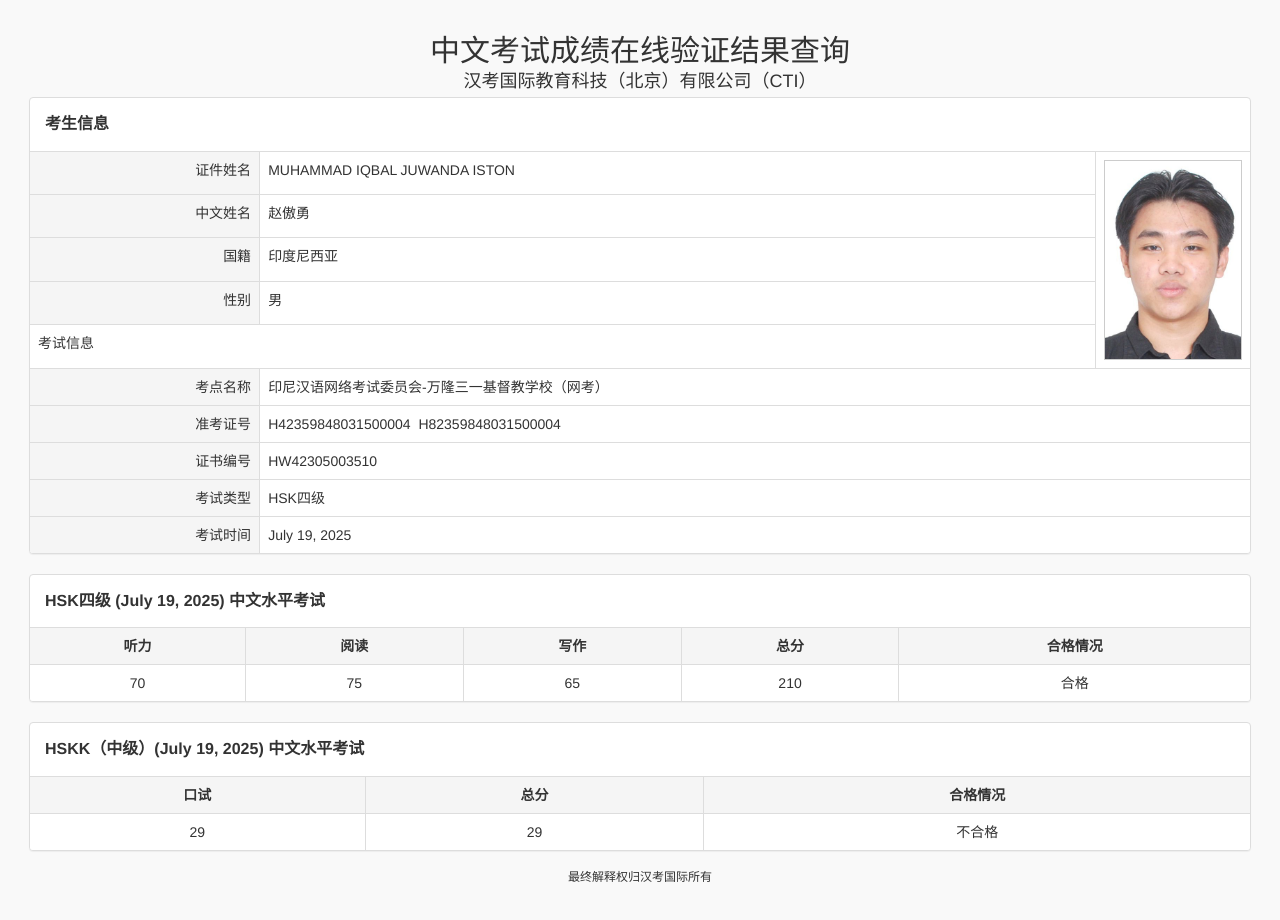
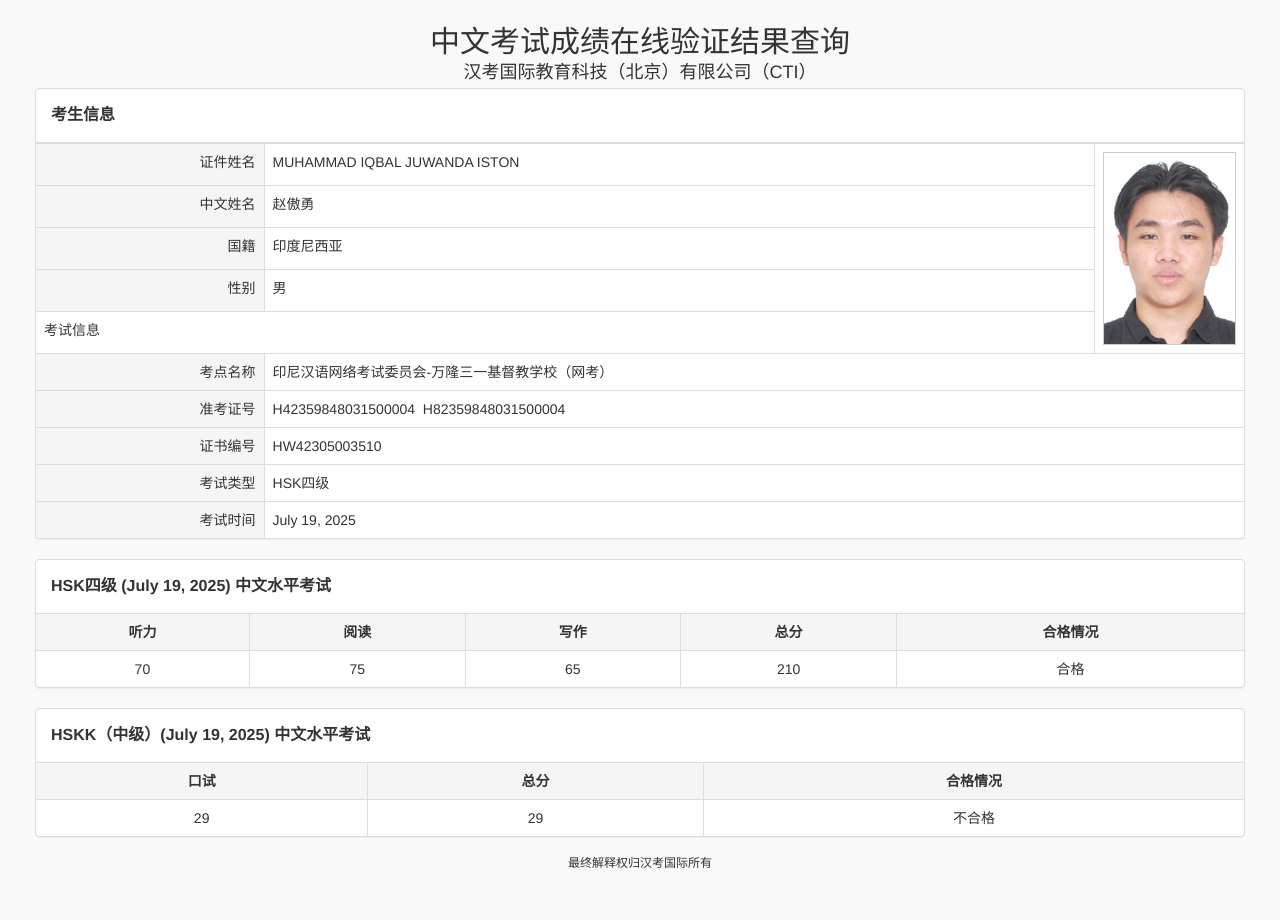
Before and after one commit to amadyn/hsk-verifikasi-muhammad-iqbal-juwanda-iston-chinesetest, a plain HTML site: page index.html in a window 1280 px wide. Drawn offline with nearby package versions, Linux system fonts and the light colour scheme.

Commit message:
index.html

```diff
--- a/index.html
+++ b/index.html
@@ -2,33 +2,61 @@
 <html lang="zh">
 <head>
   <meta charset="UTF-8">
+  <meta name="viewport" content="width=device-width, initial-scale=1">
   <title>中文考试成绩在线验证结果查询</title>
   <link rel="stylesheet" href="https://cdn.jsdelivr.net/npm/bootstrap@3.4.1/dist/css/bootstrap.min.css">
   <style>
-    body { background-color: #f9f9f9; padding: 20px; font-family: 'Helvetica Neue', Helvetica, Arial, sans-serif; }
-    .panel-body { font-size: 16px; font-weight: bold; }
-    table { background-color: #fff; }
-    th, td { font-size: 14px; text-align: center; vertical-align: middle; }
-    img { display: block; margin: auto; border: 1px solid #ccc; }
-    h2, h4 { margin: 5px; }
+    body {
+      background-color: #f9f9f9;
+      padding: 20px;
+      font-family: 'Helvetica Neue', Helvetica, Arial, sans-serif;
+    }
+    .panel-body {
+      font-size: 16px;
+      font-weight: bold;
+    }
+    th, td {
+      font-size: 14px;
+      text-align: center;
+      vertical-align: middle;
+    }
+    img {
+      display: block;
+      margin: auto;
+      border: 1px solid #ccc;
+      max-width: 100%;
+      height: auto;
+    }
+    h2, h4 {
+      margin: 5px;
+    }
+    .table td.text-left {
+      text-align: left;
+    }
+    .panel {
+      width: 100%;
+      overflow-x: auto;
+    }
   </style>
 </head>
 <body>
-  <div class="well-sm">
+  <div class="container-fluid">
     <center>
       <h2>中文考试成绩在线验证结果查询</h2>
       <h4>汉考国际教育科技（北京）有限公司（CTI）</h4>
     </center>
 
+    <!-- Panel 1: Informasi Peserta -->
     <div class="panel panel-default">
       <div class="panel-body">考生信息</div>
+      <div class="table-responsive">
         <table class="table table-bordered">
           <tbody>
             <tr>
               <td class="active text-right">证件姓名</td>
               <td class="text-left">MUHAMMAD IQBAL JUWANDA ISTON</td>
-            <td rowspan="5" width="100px">
-              <img src="WhatsApp Image 2025-06-22 at 00.26.38.jpeg"" height="200px" alt="Photo">
+              <td rowspan="5" width="150px">
+                <img src="WhatsApp Image 2025-06-22 at 00.26.38.jpeg" alt="Photo">
               </td>
             </tr>
             <tr>
@@ -69,9 +97,12 @@
           </tbody>
         </table>
       </div>
+    </div>
 
+    <!-- Panel 2: Nilai HSK -->
     <div class="panel panel-default">
       <div class="panel-body">HSK四级 (July 19, 2025) 中文水平考试</div>
+      <div class="table-responsive">
         <table class="table table-bordered">
           <thead>
             <tr class="active">
@@ -93,9 +124,12 @@
           </tbody>
         </table>
       </div>
+    </div>
 
+    <!-- Panel 3: Nilai HSKK -->
     <div class="panel panel-default">
       <div class="panel-body">HSKK（中级）(July 19, 2025) 中文水平考试</div>
+      <div class="table-responsive">
         <table class="table table-bordered">
           <thead>
             <tr class="active">
@@ -113,6 +147,7 @@
           </tbody>
         </table>
       </div>
+    </div>
 
     <center>
       <h6>最终解释权归汉考国际所有</h6>
```
Lines whose indentation alone changed are shown as unchanged.
